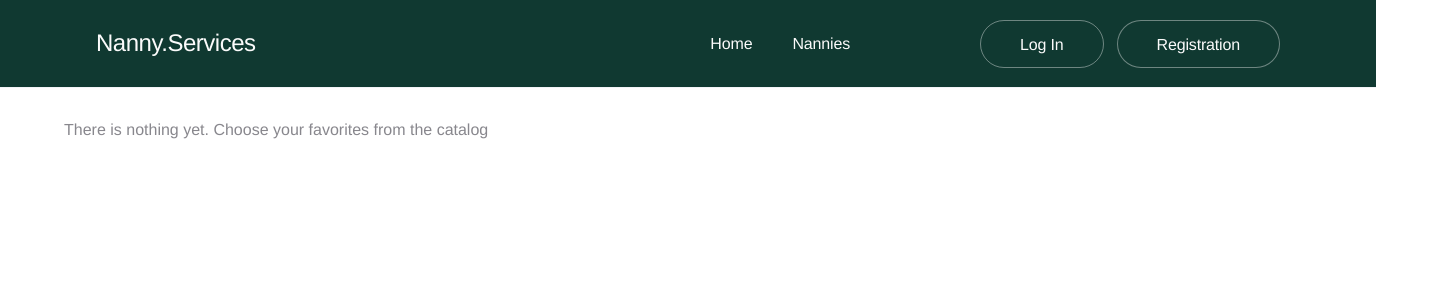
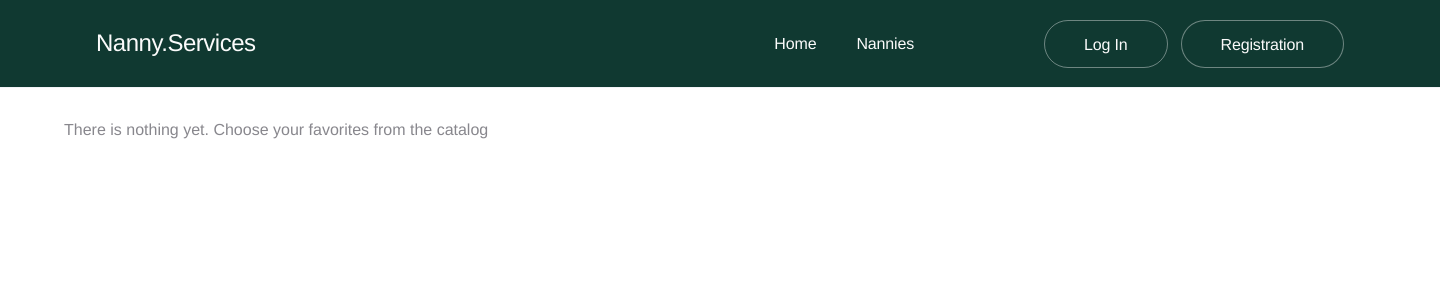
Before and after one commit to baschenko/NannyServices, a React (Vite) app: page /favorite in a window 1280 px wide. Shown: the top 300 px of the page, 1440 px wide, since content can reach past the window. Built offline with nearby package versions, Linux system fonts and the light colour scheme.

Commit message:
update css appbar

```diff
--- a/src/components/AppBar/AppBar.module.css
+++ b/src/components/AppBar/AppBar.module.css
@@ -3,7 +3,9 @@
   align-items: center;
   border-bottom: 1px solid var(--badges);
   padding: 20px 96px;
-  width: 1376px;
+  /* width: 1184px; */
+  width: 1440px;
+
   height: 88px;
   position: absolute;
   z-index: 1;
--- a/src/components/Filter/Filter.module.css
+++ b/src/components/Filter/Filter.module.css
@@ -46,6 +46,9 @@
     padding: 18px;
     font-size: 18px;
     line-height: 1.11;
+
+    box-shadow: 0 20px 69px 0 rgba(0, 0, 0, 0.07);
+    background: #fff;
   }
   [class$='-hlgwow'] {
     padding: 0;
--- a/src/components/Layout/Layout.jsx
+++ b/src/components/Layout/Layout.jsx
@@ -17,8 +17,10 @@ export default function Layout({ children }) {
     <>
       {isLoading && <Loader />}
       <div className={buildContainerClass()}>
-        <AppBar />
-        {children}
+        <div className={location.pathname !== '/' && css.wrapper}>
+          <AppBar />
+          {children}
+        </div>
       </div>
     </>
   );
--- a/src/components/Layout/Layout.module.css
+++ b/src/components/Layout/Layout.module.css
@@ -1,8 +1,17 @@
 .container {
-  max-width: 1440px;
-  margin: 0 auto;
+  max-width: 100%;
+  /* background-color: var(--main); */
+  /* height: 88px; */
 }
 
 .isHomePage {
+  max-width: 1440px;
+  margin: 0 auto;
+  background: none;
   padding: 32px;
 }
+
+.wrapper {
+  width: 1440px;
+  margin: 0 auto;
+}
--- a/src/pages/NanniesPage/NanniesPage.jsx
+++ b/src/pages/NanniesPage/NanniesPage.jsx
@@ -1,6 +1,6 @@
 import { useDispatch, useSelector } from 'react-redux';
 import {
-  selectAllnannies,
+  // selectAllNannies,
   selectFilter,
   selectPage,
   selectPerPage,
@@ -13,9 +13,10 @@ import { useEffect, useState } from 'react';
 import Button from '../../components/Button/Button.jsx';
 import { fetchNannies } from '../../redux/nannies/operations.js';
 import { clearItems, setPage } from '../../redux/nannies/slice.js';
+import nannies from '../../assets/babysitters.json';
 
 const NanniesPage = () => {
-  const nannies = useSelector(selectAllnannies);
+  // const nannies = useSelector(selectAllNannies);
   const total = useSelector(selectTotal);
   const perPage = useSelector(selectPerPage);
   const totalPage = Math.ceil(total / perPage);
--- a/src/redux/nannies/selectors.js
+++ b/src/redux/nannies/selectors.js
@@ -2,7 +2,7 @@ export const selectLoading = state => state.nannies.isLoading;
 
 export const selectFilter = state => state.filters.value;
 
-export const selectAllnannies = state => state.nannies.items;
+export const selectAllNannies = state => state.nannies.items;
 
 export const selectNannie = state => state.nannies.nannie;
 
```
